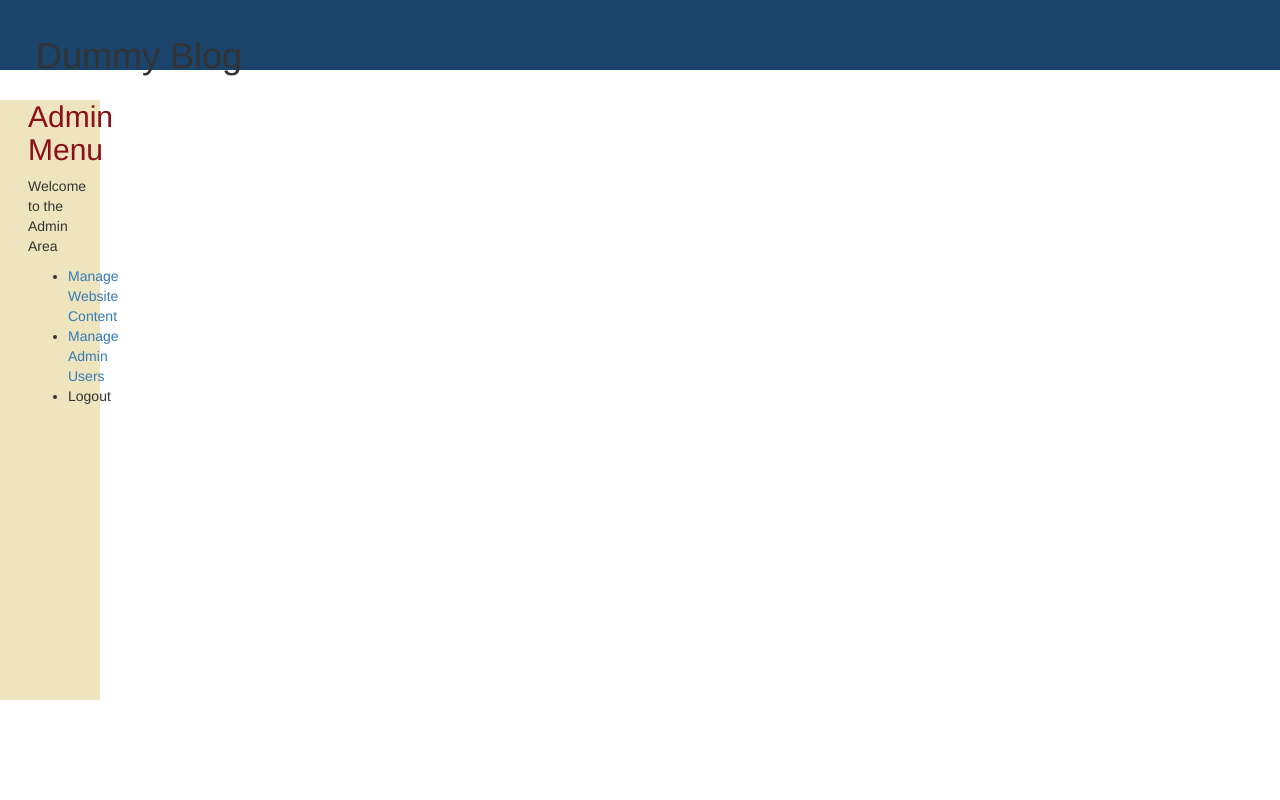
After one commit to ada-h/definitely-not-a-robot, a PHP site: page /CMS/public/admin.php in a window 1280 px wide. The commit adds this page. Run offline with PHP 8.4, Linux system fonts and the light colour scheme.

Commit message:
more_php

```diff
--- /dev/null
+++ b/CMS/includes/layout/header.php
@@ -0,0 +1,14 @@
+<!DOCTYPE html>
+<html lang="en">
+<head>
+    <meta charset="utf-8" />
+    <meta http-equiv="X-UA-Compatible" content="IE=edge,chrome=1">
+    <meta name="HandheldFriendly" content="true">
+    <title>CMS</title>
+    <meta name="viewport" content="width=device-width, initial-scale=1">
+    <link rel="stylesheet" type="text/css" media="screen" href="stylesheets/main.css" />
+    <link rel="stylesheet" type="text/css" media="screen" href="bootstrap 3.0/css/bootstrap.min.css"/>
+    <link rel="stylesheet" type="text/css" media="screen" href="font-awesome-4.7.0/css/font-awesome.min.css">
+    <link rel="stylesheet" href="https://maxcdn.bootstrapcdn.com/bootstrap/3.3.7/css/bootstrap.min.css">
+
+</head>
--- /dev/null
+++ b/CMS/public/admin.php
@@ -0,0 +1,21 @@
+<?php
+include("../includes/layout/header.php");
+require_once("../includes/functions.php")
+?>
+<body>
+    <div id="header">
+        <h1> Dummy Blog </h1>
+    </div>
+    <div id="main">
+            <div id="page">
+            <h2>Admin Menu</h2>
+            <p> Welcome to the Admin Area</p>
+            <ul>
+                <li> <a href="managecontent.php"> Manage Website Content</a></li>
+                <li> <a href="manageadmins.php"> Manage Admin Users</a></li>
+                <li> <a href="logout.php"></a> Logout </li>
+            </ul>
+            </div>
+    </div>
+</body>
+</html>
--- /dev/null
+++ b/CMS/public/index.php
@@ -0,0 +1,4 @@
+<?php
+ //Building a CMS
+
+?>
--- /dev/null
+++ b/CMS/public/stylesheets/main.css
@@ -0,0 +1,74 @@
+html{
+    height:100%;
+    width:100%;
+}
+body{
+    width:100%;
+    height:100%;
+    margin:0;
+    padding:0;
+    border:0;
+    font-family: Verdana, Geneva, Tahoma, sans-serif;
+    font-size:13px;
+    line-height:15px;
+    background:#EEE4B9;
+}
+#header{
+    height:70px;
+    margin:0;
+    padding:0;
+    text-align:left;
+    background:#1a446c;
+}
+#header h1{
+    padding:1em;
+    margin:0;
+}
+#main{
+    height:600px;
+    width:100px;
+    margin:0;
+    padding:0;
+    background:#EEE4B9;
+}
+#navigation{
+    float:left;
+    width:150px;
+    height:100%;
+    margin:0;
+    padding:0 2em;
+    color:#D4E6F4;
+    background:#8d0d19;
+}
+#navigation a{
+    color:#d4e6f4;
+    text-decoration:none;
+}
+#navigation a:hover{
+    color:#ffffff;
+}
+ul.subjects{
+    margin:1em 0;
+    padding-left:0;
+    list-style:none;
+}
+ul.pages{
+    padding-left: 2em;
+    list-style: square;
+}
+.selected{
+    font-weight:bold;
+}
+#page{
+    height:100%;
+    padding-left:2em;
+    vertical-align:top;
+    background:#EEE4BD;
+}
+#page h2{
+    color:#8d0d19;
+    margin-top: 1em;
+}
+#page h3{
+   color:#8d0d19;
+}
--- a/login/connect.php
+++ b/login/connect.php
@@ -1,3 +1,4 @@
+
 <?php
     // Using the include fuction for the connect.php
         $host ="localhost";
@@ -9,4 +10,8 @@
     if (mysqli_connect_errno()){
         die(" Failed to connect to Database: ". mysqli_connect_error() ." (" .mysqli_connect_errno() . ")"
         );
+    }else {
+
     }
+
+?>
--- a/login/index.php
+++ b/login/index.php
@@ -1,9 +1,11 @@
 
 <?php
 //Log in and Log out a user. Cookies, Sessions and generally keep the work area nice and.. y'know
+    require_once('core.php');
     require_once('connect.php');
-    require_once('core.php');
 ?>
 <?php
-    include('loginform.php');
+    if (loggedIn()){
+        echo "You are logged in". "<a href=logout.php> Log Out </a>";
+    } else include('loginform.php');
 ?>
--- /dev/null
+++ b/login/logout.php
@@ -0,0 +1,5 @@
+<?php
+  require_once('core.php');
+  session_destroy();
+  header('Location: '.$http_referer);
+?>
--- a/main.css
+++ b/main.css
@@ -581,7 +581,6 @@ i{
     outline: 0;
     font-size: 100%;
     vertical-align: baseline;
-    background: 0 0;
     margin-block-start: 1em;
     margin-block-end: 1em;
     margin-inline-start: 0px;
@@ -638,7 +637,6 @@ i{
     list-style: none;
     list-style-image: none;
     margin: 0;
-    padding: 0;
     border: 0;
     outline: 0;
     font-size: 100%;
@@ -649,6 +647,7 @@ i{
     margin-inline-start: 0px;
     margin-inline-end: 0px;
     padding-inline-start: 40px;
+    padding: 2px;
 }
 .buyer1{
     background-image: url("images/buyer_stories1.jpg");
```
Also changed, not shown: CMS/public/manage_content.php (added, +47 -0 lines), login/core.php (+14 -0 lines), login/loginform.php (+7 -1 lines), seller.php (+54 -1 lines), CMS/includes/functions.php (added), CMS/includes/layout/footer.php (added).
